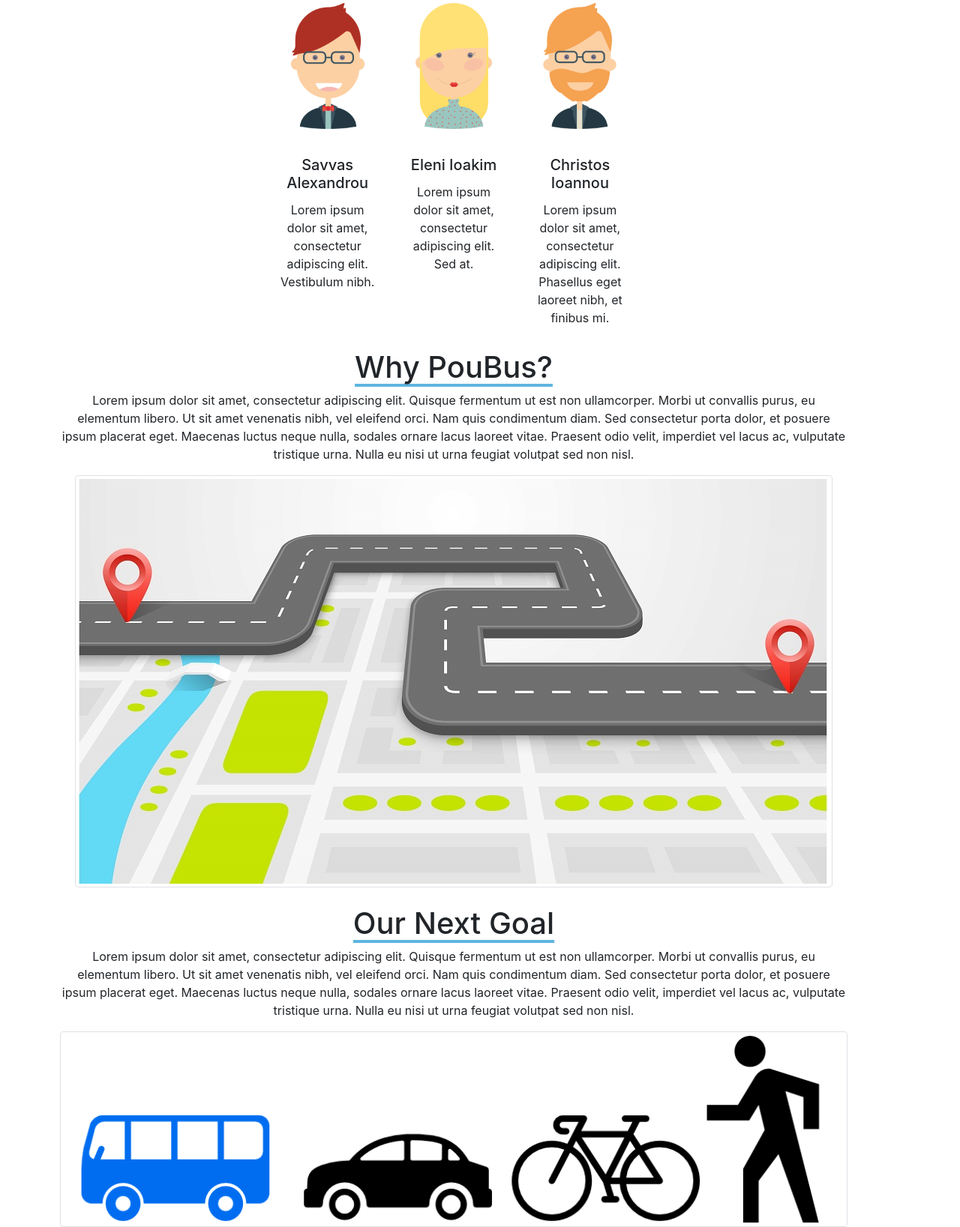
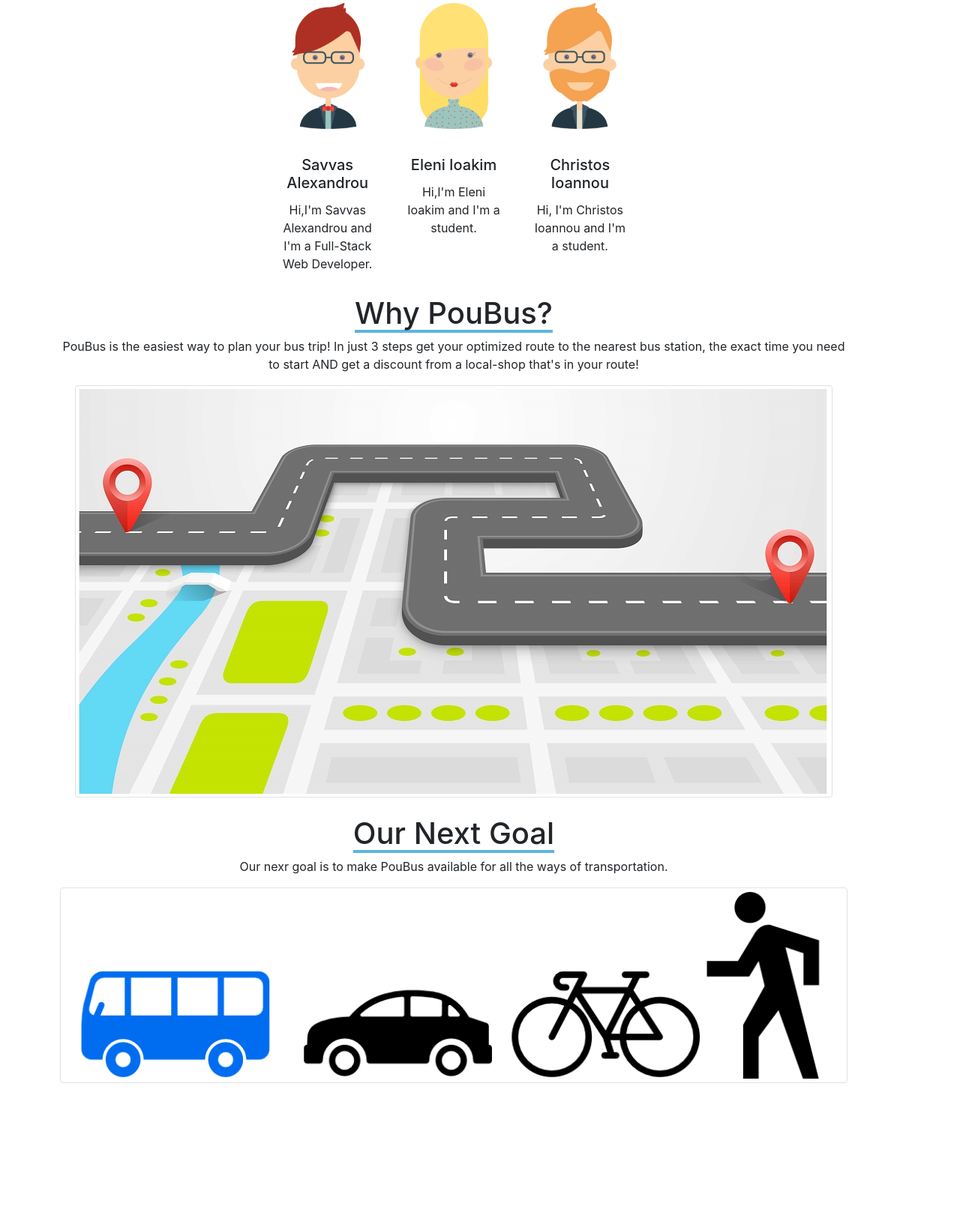
Before and after one commit to PooBusCy/TheRightNameIsPouBusDotCom, a Symfony app: template templates/pou_na_paw/aboutus.html.twig in a window 1280 px wide. Shown: the part 218-1855 px from the top of the page at 75% size. After the commit the page ends 1663 px from the top, so only its background shows below. Run offline with Twig, Linux system fonts and the light colour scheme; the template is opened without the code that fills it, so the values that code supplies are empty; some libraries are stand-ins or nearby versions.

Commit message:
update 08/047/2018 sentences

```diff
--- a/templates/pou_na_paw/aboutus.html.twig
+++ b/templates/pou_na_paw/aboutus.html.twig
@@ -16,7 +16,7 @@
                     </div>
                     <div class="card-body">
                         <h5 class="card-title">Savvas Alexandrou</h5>
-                        <p class="card-text">Lorem ipsum dolor sit amet, consectetur adipiscing elit. Vestibulum nibh.</p>
+                        <p class="card-text">Hi,I'm Savvas Alexandrou and I'm a Full-Stack Web Developer.</p>
 
                     </div>
                 </div>
@@ -26,7 +26,7 @@
                     </div>
                     <div class="card-body">
                         <h5 class="card-title">Eleni Ioakim</h5>
-                        <p class="card-text">Lorem ipsum dolor sit amet, consectetur adipiscing elit. Sed at.</p>
+                        <p class="card-text">Hi,I'm Eleni Ioakim and I'm a student.</p>
                     </div>
                 </div>
                 <div class="card">
@@ -35,7 +35,7 @@
                     </div>
                     <div class="card-body">
                         <h5 class="card-title">Christos Ioannou</h5>
-                        <p class="card-text">Lorem ipsum dolor sit amet, consectetur adipiscing elit. Phasellus eget laoreet nibh, et finibus mi.</p>
+                        <p class="card-text">Hi, I'm Christos Ioannou and I'm a student.</p>
                     </div>
                 </div>
             </div>
@@ -44,7 +44,7 @@
 
         <h1 class="headline">Why PouBus?</h1>
         <div class="why-poubus">
-            <p>Lorem ipsum dolor sit amet, consectetur adipiscing elit. Quisque fermentum ut est non ullamcorper. Morbi ut convallis purus, eu elementum libero. Ut sit amet venenatis nibh, vel eleifend orci. Nam quis condimentum diam. Sed consectetur porta dolor, et posuere ipsum placerat eget. Maecenas luctus neque nulla, sodales ornare lacus laoreet vitae. Praesent odio velit, imperdiet vel lacus ac, vulputate tristique urna. Nulla eu nisi ut urna feugiat volutpat sed non nisl.</p>
+            <p>PouBus is the easiest way to plan your bus trip! In just 3 steps get your optimized route to the nearest bus station, the exact time you need to start AND get a discount from a local-shop that's in your route!</p>
             <div class="why-poubus">
                 <img src="images/shutterstock_245281558.jpg" style="display: inline-block;" class="img-thumbnail" alt="Cinque Terre"></div>
 
@@ -53,7 +53,7 @@
         <br>
         <h1 class="headline">Our Next Goal</h1>
         <div class="why-poubus">
-            <p>Lorem ipsum dolor sit amet, consectetur adipiscing elit. Quisque fermentum ut est non ullamcorper. Morbi ut convallis purus, eu elementum libero. Ut sit amet venenatis nibh, vel eleifend orci. Nam quis condimentum diam. Sed consectetur porta dolor, et posuere ipsum placerat eget. Maecenas luctus neque nulla, sodales ornare lacus laoreet vitae. Praesent odio velit, imperdiet vel lacus ac, vulputate tristique urna. Nulla eu nisi ut urna feugiat volutpat sed non nisl.</p>
+            <p>Our nexr goal is to make PouBus available for all the ways of transportation.</p>
             <div class="why-poubus">
                 <img src="images/nextstep.png"  class = "img-thumbnail" alt="Cinque Terre">   </div>
         </div>
```
Also changed, not shown: templates/pou_na_paw/reviews.html.twig (+2 -6 lines).
